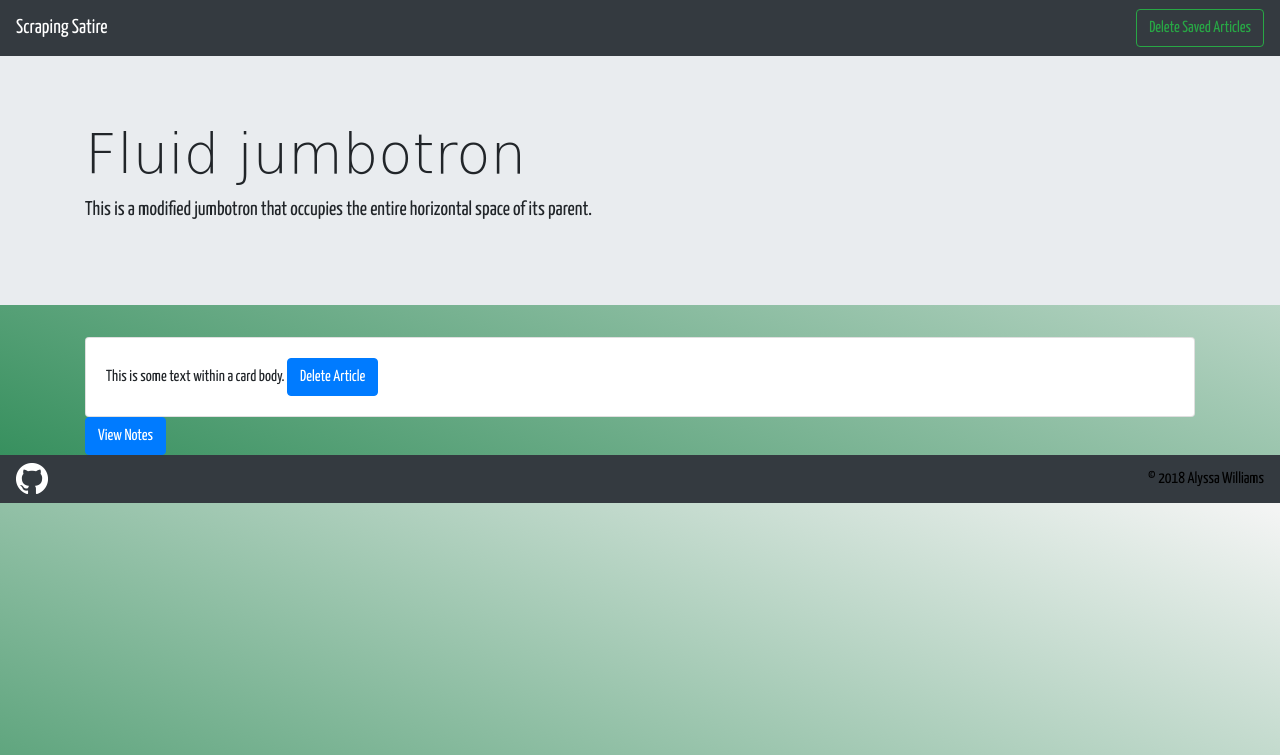
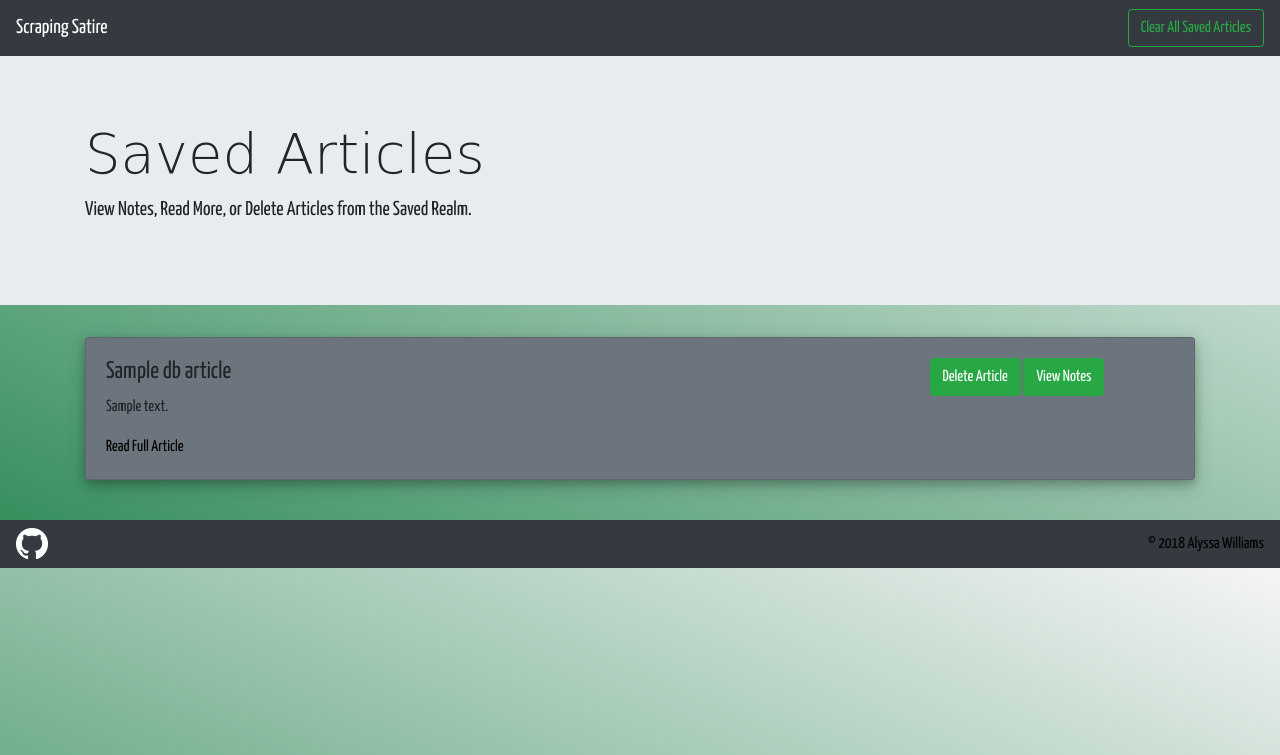
Before and after one commit to awilliams62090/Scraping-Satire, a Node server app: template views/saved.handlebars in a window 1280 px wide. Shown: the top 755 px of the page. Run offline with Node 20, Linux system fonts and the light colour scheme; the template is opened without the code that fills it: most values are stand-ins (such as "Sample title", 1, 10 or a date in 2020); some libraries are stand-ins or nearby versions; some web fonts are replaced.

Commit message:
Adding some more fucntionality and style

```diff
--- a/models/Note.js
+++ b/models/Note.js
@@ -2,6 +2,7 @@ var mongoose = require("mongoose");
 var Schema = mongoose.Schema
 
 var noteSchema = new Schema({
+    noteAuthor: String,
     noteText: String,
     noteDate: {
         type: Date,
--- a/server.js
+++ b/server.js
@@ -137,7 +137,7 @@ app.post("/articles/:id", function (req, res) {
 //Viewing all Notes
 app.get("/notes/", function (req, res) {
   db.Note.find({}).populate("note").then(function (dbNote) {
-    res.render("savednotes", {
+    res.render("index", {
       Note: dbNote
     });
   }).catch(function (err) {
@@ -145,46 +145,53 @@ app.get("/notes/", function (req, res) {
   })
 });
 
-//Viewing the notes associated with  specific article
-app.get("/notes/:id", function (req, res) {
+//Viewing the notes associated with specific article
+app.get("article/notes/:id", function (req, res) {
   db.Article.findOne({
     _id: req.params.id
   }).populate("note").then(function (dbNote) {
-    res.render("notes", {
-      Note: dbNote
+    res.render("index", {
+      note: dbNote
     });
   }).catch(function (err) {
     res.json(err);
   })
 });
 
+//Delete route for the notes
+app.delete("/notes/:id", function(req,res){
+  db.Note.remove({ _id: req.params.id }).then(function(dbNote) {
+      res.json(dbNote);
+    });
+});
+
 //I changed my Articles to have a Boolean Attribute of saved, to make the DB simple
-// // Route for deleting an article from saved
-// app.delete("/saved/:id", function (req, res) {
-//   db.Saved.findOne({
-//       _id: req.params.id
-//     }).deleteOne()
-//     //db.Saved.deleteOne({_id: req.params.id})
-//     .then(function (savedArticle) {
-//       // View the added result in the console
-//       console.log(savedArticle);
-//       return db.Saved.findOneAndUpdate({
-//         _id: req.params.id
-//       }, {
-//         savedArticle: savedArticle._id
-//       }, {
-//         new: true
-//       });
-//     })
-//     .then(function (savedArticle) {
-//       res.render("saved", {
-//         savedArticle: savedArticle
-//       });
-//     })
-//     .catch(function (err) {
-//       console.log(err);
-//     });
-// })
+// Route for deleting an article from Article DB
+app.delete("/saved/:id", function (req, res) {
+  db.Article.findOne({
+      _id: req.params.id
+    }).deleteOne()
+    //db.Saved.deleteOne({_id: req.params.id})
+    .then(function (dbArticle) {
+      // View the added result in the console
+      console.log("Deleting: " + dbArticle + "Articles");
+      return db.Article.findOneAndUpdate({
+        _id: req.params.id
+      }, {
+        dbArticle: dbArticle._id
+      }, {
+        new: true
+      });
+    })
+    .then(function (dbArticle) {
+      res.render("saved", {
+        savedArticle: savedArticle
+      });
+    })
+    .catch(function (err) {
+      console.log(err);
+    });
+})
 
 //Get route for Saved Articles(Boolean toggled to true in Article DB)
 app.get("/saved", function (req, res) {
--- a/views/saved.handlebars
+++ b/views/saved.handlebars
@@ -1,45 +1,79 @@
 <nav class="navbar navbar-dark bg-dark">
    <a href="/" class="navbar-brand">Scraping Satire</a>
   <form class="form-inline">
-    <button class="btn btn-outline-success" type="button">Delete Saved Articles</button>
+    <button class="btn btn-outline-success" type="button">Clear All Saved Articles</button>
   </form>
 </nav>
 <div class="wrapper">
     <div class="jumbotron jumbotron-fluid">
         <div class="container">
-            <h1 class="display-4">Fluid jumbotron</h1>
-            <p class="lead">This is a modified jumbotron that occupies the entire horizontal space of its parent.</p>
+            <h1 class="display-4">Saved Articles</h1>
+            <p class="lead">View Notes, Read More, or Delete Articles from the Saved Realm.</p>
         </div>
     </div>
     <div class="container">
-        <div class="card">
+    {{#each dbArticle}}
+    {{#if this.saved}}
+    <div class="card bg-secondary mb-3 articles">
       <div class="card-body">
-                This is some text within a card body.
-
+        <div class="row">
+          <div class="col-9">
+            <h4>{{this.title}}</h4>
+            <p>{{this.summary}}</p>
+            <a href={{this.link}} target="_blank">Read Full Article</a>
+          </div>
+          <div class="col-3">
             <!-- Delete Article Button -->
-                <button type="button" class="btn btn-primary" data-toggle="modal" data-target="#exampleModal">
+            <button type="button" class="btn btn-success toggleSaved" data-id={{this.id}}>
               Delete Article
+            </button>
+            <!-- Button to trigger notes modal -->
+            <button type="button" class="btn btn-success" data-toggle="modal" data-target="#noteModal">
+              View Notes
             </button>
           </div>
         </div>
-        <!-- Button trigger modal -->
-        <button type="button" class="btn btn-primary" data-toggle="modal" data-target="#exampleModal">
-            View Notes
-        </button>
+      </div>
+    </div> <br>
+    {{/if}}
+    {{/each}}
 
     <!-- Modal for Notes-->
-        <div class="modal fade" id="exampleModal" tabindex="-1" role="dialog" aria-labelledby="exampleModalLabel"
-            aria-hidden="true">
+    {{#each dbArticle}}
+    <div class="modal fade" id="noteModal" tabindex="-1" role="dialog" aria-labelledby="noteModalLabel" aria-hidden="true">
       <div class="modal-dialog" role="document">
         <div class="modal-content">
           <div class="modal-header">
-                        <h5 class="modal-title" id="exampleModalLabel">{{title}} Notes</h5>
+            <h4 class="modal-title" id="notemodalLabel">{{this.title}}</h4>
             <button type="button" class="close" data-dismiss="modal" aria-label="Close">
               <span aria-hidden="true">&times;</span>
             </button>
           </div>
           <div class="modal-body">
-                        {{note}}
+            {{#if this.note}}
+            <h5> Current Notes</h5>
+            {{this.note}}
+            {{/if}}
+            {{!-- {{#unless}}
+            <h5> It looks like we don't have any notes yet for this article!</h5>
+            {{/unless}} --}}
+            <h5>Add a Note</h5>
+
+            <form class="create-form">
+
+              <div class="form-group">
+                <label for="noteAuthor">Author:</label>
+                <input type="text" id="noteAuthor" name="author">
+              </div>
+
+              <div class="form-group">
+                <label for="noteBody">Article Note:</label>
+                <textarea id="noteBody" name="note" rows="3" cols="40"></textarea>
+              </div>
+
+              <button class="btn btn-sm btn-success" type="submit">Add Note</button>
+            </form>
+
           </div>
           <div class="modal-footer">
             <button type="button" class="btn btn-secondary" data-dismiss="modal">Close</button>
@@ -48,5 +82,6 @@
         </div>
       </div>
     </div>
+    {{/each}}
   </div>
 </div>
```
Also changed, not shown: views/index.handlebars (+29 -4 lines), public/assets/javascript/app.js. Lines whose indentation alone changed are shown as unchanged.
